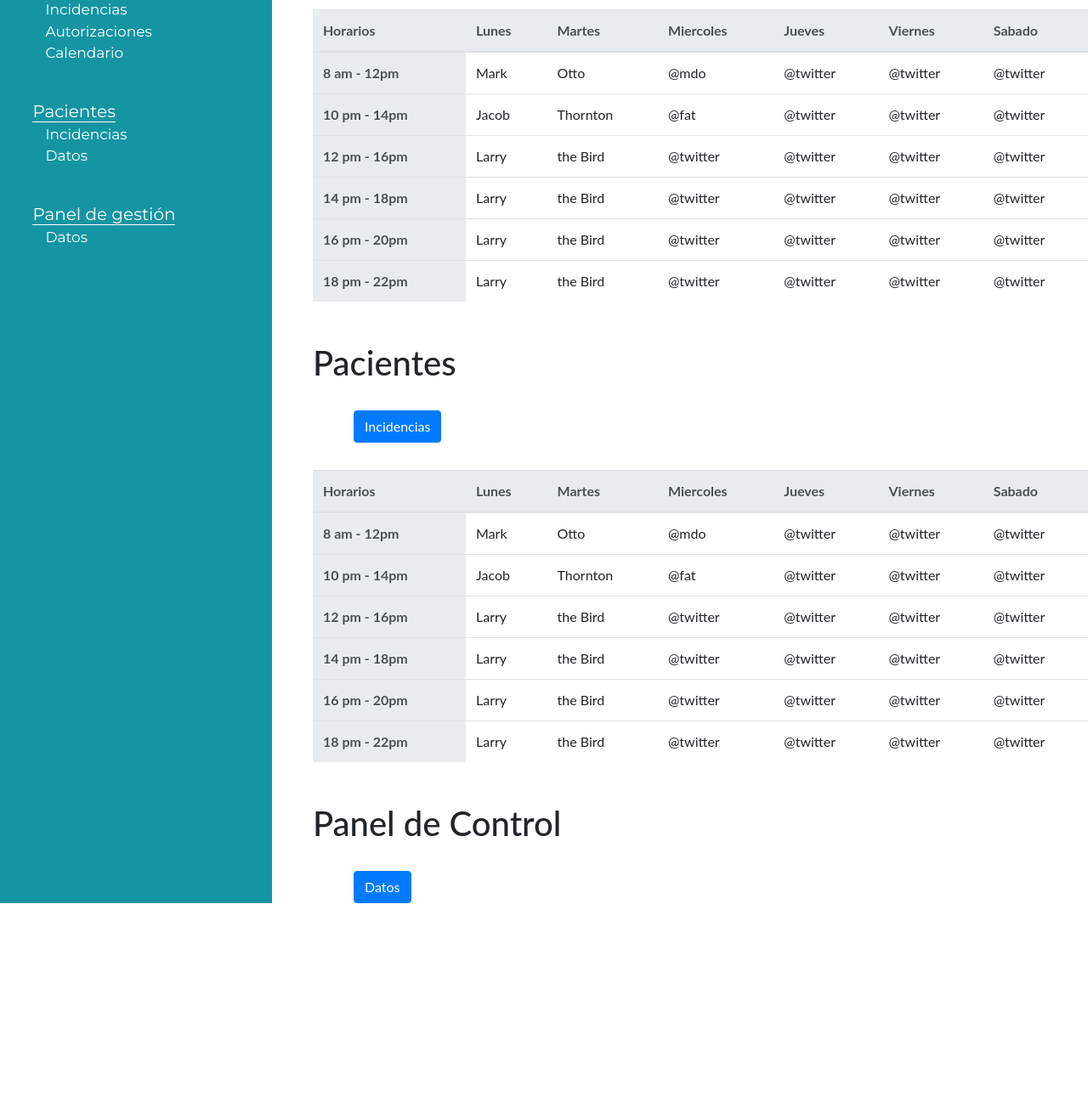
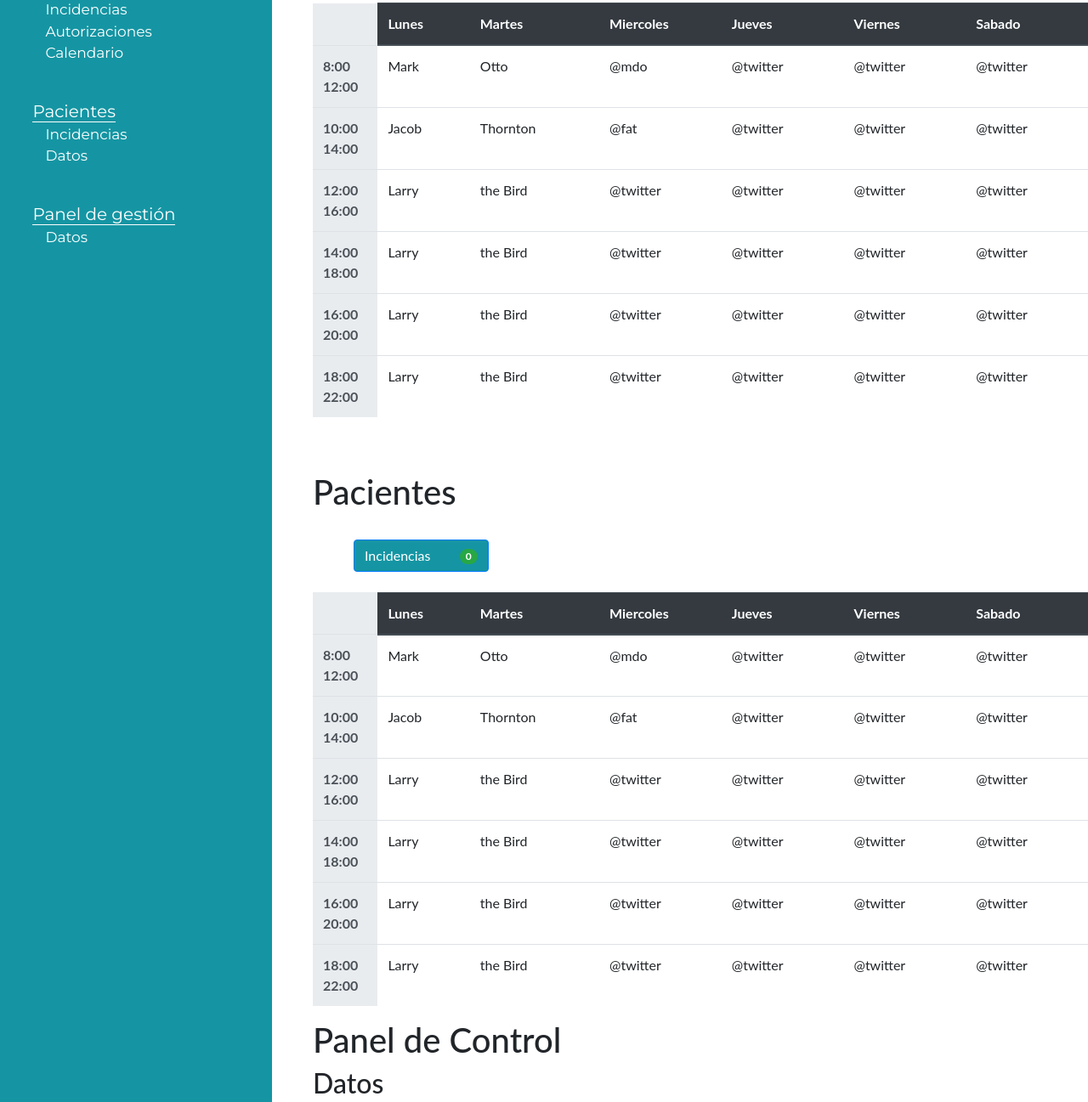
Before and after one commit to alansosaARG/grupo2CL, a website: page admin-section.html in a window 1280 px wide. Shown: the part 139-1436 px from the top of the page at 85% size. Before the commit the page ends 1226 px from the top, so only its background shows below. Drawn offline with nearby package versions, Linux system fonts and the light colour scheme.

Commit message:
terminando maquetado admin-section

```diff
--- a/admin-section.html
+++ b/admin-section.html
@@ -7,7 +7,7 @@
   <link rel="stylesheet" href="https://stackpath.bootstrapcdn.com/bootstrap/4.4.1/css/bootstrap.min.css"
     integrity="sha384-Vkoo8x4CGsO3+Hhxv8T/Q5PaXtkKtu6ug5TOeNV6gBiFeWPGFN9MuhOf23Q9Ifjh" crossorigin="anonymous" />
   <title>Hello, world!</title>
-  <link rel="stylesheet" href="src/css/index.css" />
+  <link rel="stylesheet" href="src/css/admin.css" />
   <script src="https://kit.fontawesome.com/8103fe7802.js" crossorigin="anonymous"></script>
   <link href="https://fonts.googleapis.com/css?family=Montserrat&display=swap" rel="stylesheet" />
 </head>
@@ -15,33 +15,33 @@
 <body>
   <div class="container-fluid">
     <div class="row">
-      <div class="barramenu col-12 col-md-5 col-lg-3 px-0" >
-        <div class="contenedorLogo ml-4 ml-md-0">
+      <div class="barramenu col-12 col-lg-3 px-0" >
+        <div class="contenedorLogo ml-4 ml-lg-0">
           <nav class="navbar-expand-lg" >
             <a data-toggle="collapse" href="#collapseExample" role="button" aria-expanded="false"
               aria-controls="collapseExample">
-              <i class="fas fa-bars d-md-none text-white"></i>
+              <i class="fas fa-bars d-lg-none text-white"></i>
             </a>
             <a class="navbar-brand" href="#">
               <img class="LogoRolling" src="img/LogoRolling white.svg" width="250" height=""
                 class="d-inline-block align-top" alt=""></a>
           </nav>
-          <ul class="navbar-nav Lista collapse d-md-block" id="collapseExample">
+          <ul class="navbar-nav Lista collapse d-lg-block" id="collapseExample">
             <li class="listabotones">
-              <a class="profesionales" href="#" role="button" aria-haspopup="true" aria-expanded="false">
+              <a class="profesionales" href="#profesionales" role="button" aria-haspopup="true" aria-expanded="false">
                 Profesionales</a>
             </li>
             <li class="contienesubb">
-              <a class="subboton" href="">Incidencias</a>
+              <a class="subboton" href="#">Incidencias</a>
             </li>
             <li class="contienesubb">
-              <a class="subboton" href="">Autorizaciones</a>
+              <a class="subboton" href="#">Autorizaciones</a>
             </li>
             <li class="contienesubb">
-              <a class="subboton" href="">Calendario</a>
+              <a class="subboton" href="#">Calendario</a>
             </li>
             <li class="listabotones">
-              <a class="pacientes" href="#" role="button" aria-haspopup="true" aria-expanded="false">Pacientes</a>
+              <a class="pacientes" href="#pacientes" role="button" aria-haspopup="true" aria-expanded="false">Pacientes</a>
             </li>
             <li class="contienesubb">
               <a class="subboton" href="">Incidencias</a>
@@ -60,21 +60,23 @@
           </ul>
         </div>
       </div>
-      <div class="textoconbtn col-12 col-md-7 col-lg-9 pr-0 pl-0 pl-md-5">
-        <h1 class="textoProfesional ">Profesionales</h1>
-        <div class="ml-2 mx-sm-3 mt-4 ">
-          <button type="button" class="btn btn-primary mx-2 mx-sm-3 mx-md-2 mx-lg-5 col-md-4 col-10 mt-2">
+      <div class="textoconbtn col-12 col-lg-9 pr-0 pl-0 pl-md-5 text-center text-md-left">
+        <h1 class="textoProfesional" id="profesionales">Profesionales</h1>
+        <div class="btn-inc-aut mx-sm-3 mt-4 ">
+          <button type="button" class="btn btn-primary mx-2 mx-sm-3 mx-md-2 mx-lg-5 col-md-4 col-10 mt-2 pl-5 pl-md-1">
             Incidencias
+            <span class="pelotas badge badge-pill badge-success">0</span>
+
           </button>
-          <button type="button" class="btn btn-primary mx-2 mx-sm-3 mx-md-2 mx-lg-5 col-md-4 col-10 mt-2">
+          <a type="button" class="btn btn-primary mx-2 mx-sm-3 mx-md-2 mx-lg-5 col-md-4 col-10 mt-2 " href="#autorizaciones">
             Autorizaciones
-          </button>
+          </a>
         </div>
         <div class="tabla">
           <table class="table w-100 pl-0 mt-4">
-            <thead class="thead-light">
+            <thead class="thead-dark">
               <tr>
-                <th scope="col">Horarios</th>
+                <th class="horario" scope="col"></th>
                 <th scope="col">Lunes</th>
                 <th scope="col">Martes</th>
                 <th scope="col">Miercoles</th>
@@ -85,7 +87,7 @@
             </thead>
             <tbody>
               <tr class="thead-light">
-                <th scope="row">8 am - 12pm</th>
+                <th scope="row">8:00  12:00</th>
                 <td>Mark</td>
                 <td>Otto</td>
                 <td>@mdo</td>
@@ -94,7 +96,7 @@
                 <td>@twitter</td>
               </tr>
               <tr class="thead-light">
-                <th scope="row">10 pm - 14pm</th>
+                <th scope="row">10:00  14:00</th>
                 <td>Jacob</td>
                 <td>Thornton</td>
                 <td>@fat</td>
@@ -103,7 +105,7 @@
                 <td>@twitter</td>
               </tr>
               <tr class="thead-light">
-                <th scope="row">12 pm - 16pm</th>
+                <th scope="row">12:00  16:00</th>
                 <td>Larry</td>
                 <td>the Bird</td>
                 <td>@twitter</td>
@@ -112,7 +114,7 @@
                 <td>@twitter</td>
               </tr>
               <tr class="thead-light">
-                <th scope="row">14 pm - 18pm</th>
+                <th scope="row">14:00 18:00</th>
                 <td>Larry</td>
                 <td>the Bird</td>
                 <td>@twitter</td>
@@ -121,7 +123,7 @@
                 <td>@twitter</td>
               </tr>
               <tr class="thead-light">
-                <th scope="row">16 pm - 20pm </th>
+                <th scope="row">16:00 20:00 </th>
                 <td>Larry</td>
                 <td>the Bird</td>
                 <td>@twitter</td>
@@ -130,7 +132,85 @@
                 <td>@twitter</td>
               </tr>
               <tr class="thead-light">
-                <th scope="row">18 pm - 22pm</th>
+                <th scope="row">18:00  22:00</th>
+                <td>Larry</td>
+                <td>the Bird</td>
+                <td>@twitter</td>
+                <td>@twitter</td>
+                <td>@twitter</td>
+                <td>@twitter</td>
+              </tr>
+            </tbody>
+          </table>
+        </div>
+        <div class="sector-pacientes">
+          <h1 class="textoProfesional mt-5" id="pacientes">Pacientes</h1>
+          <button type="button" class="btn btn-primary mx-2 mx-sm-3 mx-md-2 mx-lg-5 mt-4">
+            Incidencias
+            <span class="pelotas badge badge-pill badge-success">0</span>
+          </button>
+        </div>
+        <div class="tabla">
+          <table class="table w-100 mt-4">
+            <thead class="thead-dark">
+              <tr>
+                <th class="horario" scope="col"></th>
+                <th scope="col">Lunes</th>
+                <th scope="col">Martes</th>
+                <th scope="col">Miercoles</th>
+                <th scope="col">Jueves</th>
+                <th scope="col">Viernes</th>
+                <th scope="col">Sabado</th>
+              </tr>
+            </thead>
+            <tbody>
+              <tr class="thead-light">
+                <th scope="row">8:00 12:00</th>
+                <td>Mark</td>
+                <td>Otto</td>
+                <td>@mdo</td>
+                <td>@twitter</td>
+                <td>@twitter</td>
+                <td>@twitter</td>
+              </tr>
+              <tr class="thead-light">
+                <th scope="row">10:00 14:00</th>
+                <td>Jacob</td>
+                <td>Thornton</td>
+                <td>@fat</td>
+                <td>@twitter</td>
+                <td>@twitter</td>
+                <td>@twitter</td>
+              </tr>
+              <tr class="thead-light">
+                <th scope="row">12:00  16:00</th>
+                <td>Larry</td>
+                <td>the Bird</td>
+                <td>@twitter</td>
+                <td>@twitter</td>
+                <td>@twitter</td>
+                <td>@twitter</td>
+              </tr>
+              <tr class="thead-light">
+                <th scope="row">14:00  18:00</th>
+                <td>Larry</td>
+                <td>the Bird</td>
+                <td>@twitter</td>
+                <td>@twitter</td>
+                <td>@twitter</td>
+                <td>@twitter</td>
+              </tr>
+              <tr class="thead-light">
+                <th scope="row">16:00  20:00 </th>
+                <td>Larry</td>
+                <td>the Bird</td>
+                <td>@twitter</td>
+                <td>@twitter</td>
+                <td>@twitter</td>
+                <td>@twitter</td>
+              </tr>
+              <tr class="thead-light">
+                <th scope="row">18:00  22:00</th>
                 <td>Larry</td>
                 <td>the Bird</td>
                 <td>@twitter</td>
@@ -142,16 +222,14 @@
           </table>
         </div>
         <div>
-          <h1 class="textoProfesional mt-5">Pacientes</h1>
-          <button type="button" class="btn btn-primary mx-2 mx-sm-3 mx-md-2 mx-lg-5 mt-4">
-            Incidencias
-          </button>
+          <h1 class="textoProfesional">Panel de Control</h1>
+            <h2 class="textoProfesional">Datos</h2>
         </div>
         <div class="tabla">
-          <table class="table w-100 mt-4">
-            <thead class="thead-light">
+          <table class="table w-100 mt-4" id="autorizaciones">
+            <thead class="thead-dark">
               <tr>
-                <th scope="col">Horarios</th>
+                <th class="horario" scope="col"></th>
                 <th scope="col">Lunes</th>
                 <th scope="col">Martes</th>
                 <th scope="col">Miercoles</th>
@@ -162,7 +240,7 @@
             </thead>
             <tbody>
               <tr class="thead-light">
-                <th scope="row">8 am - 12pm</th>
+                <th scope="row">8:00  12:00</th>
                 <td>Mark</td>
                 <td>Otto</td>
                 <td>@mdo</td>
@@ -171,7 +249,7 @@
                 <td>@twitter</td>
               </tr>
               <tr class="thead-light">
-                <th scope="row">10 pm - 14pm</th>
+                <th scope="row">10:00 14:00</th>
                 <td>Jacob</td>
                 <td>Thornton</td>
                 <td>@fat</td>
@@ -180,7 +258,7 @@
                 <td>@twitter</td>
               </tr>
               <tr class="thead-light">
-                <th scope="row">12 pm - 16pm</th>
+                <th scope="row">12:00 16:00</th>
                 <td>Larry</td>
                 <td>the Bird</td>
                 <td>@twitter</td>
@@ -189,7 +267,7 @@
                 <td>@twitter</td>
               </tr>
               <tr class="thead-light">
-                <th scope="row">14 pm - 18pm</th>
+                <th scope="row">14:00 18:00</th>
                 <td>Larry</td>
                 <td>the Bird</td>
                 <td>@twitter</td>
@@ -198,7 +276,7 @@
                 <td>@twitter</td>
               </tr>
               <tr class="thead-light">
-                <th scope="row">16 pm - 20pm </th>
+                <th scope="row">16:00 20:00 </th>
                 <td>Larry</td>
                 <td>the Bird</td>
                 <td>@twitter</td>
@@ -207,7 +285,7 @@
                 <td>@twitter</td>
               </tr>
               <tr class="thead-light">
-                <th scope="row">18 pm - 22pm</th>
+                <th scope="row">18:00 22:00</th>
                 <td>Larry</td>
                 <td>the Bird</td>
                 <td>@twitter</td>
@@ -217,12 +295,6 @@
               </tr>
             </tbody>
           </table>
-        </div>
-        <div>
-          <h1 class="textoProfesional mt-5">Panel de Control</h1>
-          <button type="button" class="btn btn-primary mx-2 mx-sm-3 mx-md-2 mx-lg-5 mt-4">
-            Datos
-          </button>
         </div>
       </div>
     </div>
--- a/src/css/index.css
+++ b/src/css/admin.css
@@ -1,3 +1,6 @@
+html{
+  scroll-behavior: smooth;
+}
 .divLogo{
     display: flex;
     justify-content: center;
@@ -90,14 +93,12 @@ text-decoration: none;
     margin-top: 3vh;
     text-align: center;
   }
-  .btn .btn-primary{
+  .btn{
     align-self: center;
   }
 }
-@media screen and (max-width: 768px) {
-  .tabla{
-    overflow-x: auto;
-  }
+.tabla{
+  overflow-x: auto;
 }
 @media screen and (max-width: 1440px) {
   .tabla{
@@ -105,8 +106,31 @@ text-decoration: none;
   }
 }
 .table{
-  margin-top: 2rem !important;
+  margin-top: 2rem;
 }
 .barramenu{
   background-color:#1595A3;
 }
+.tabla th{
+  max-width: 100px;
+}
+.btn-primary{
+  background-color: #1595A3 !important;
+}
+.pelotas{
+  margin-left: 30px;
+}
+.horario{
+  background-color: #e9ecef !important;
+  border: none !important;
+}
+@media screen and (min-width: 768px) {
+  .tabla th{
+    max-width: 45px;
+  }
+}
+@media screen and (min-width: 1440px) {
+  .barramenu{
+    max-width: 270px;
+  }
+}
```
